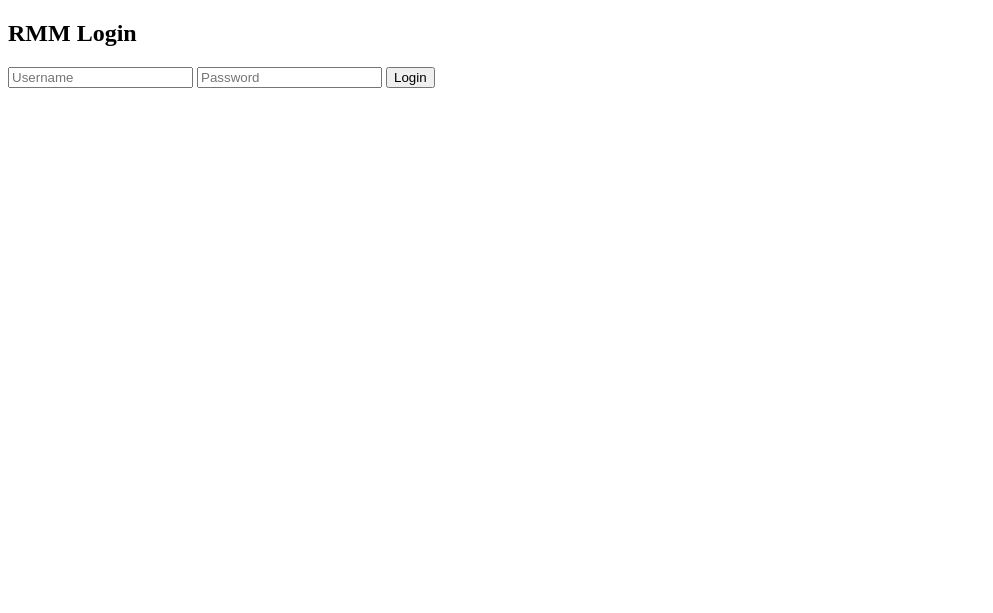
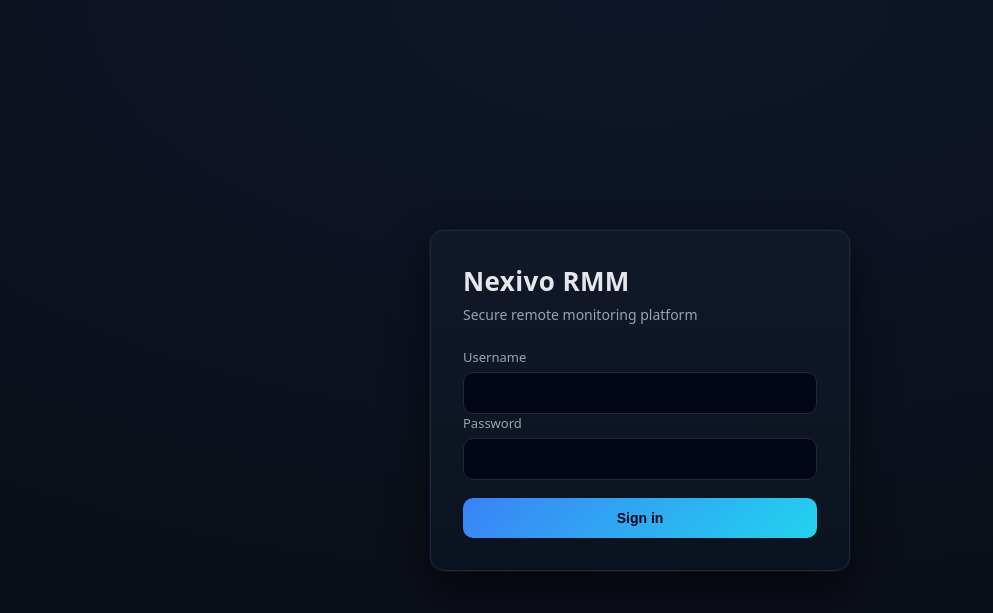
Before and after one commit to The-IT-Guy/customrmm, a FastAPI app: page / in a window 1280 px wide. Shown: the top 613 px of the page, without its empty margins (0-993 px from the left). Run offline with FastAPI, Linux system fonts and the light colour scheme.

Commit message:
Revamp login page with improved structure and labels
Updated the login form layout and added labels for better accessibility.

```diff
--- a/customrmm-gold-alpha/server/templates/login.html
+++ b/customrmm-gold-alpha/server/templates/login.html
@@ -1,11 +1,25 @@
 <!DOCTYPE html>
 <html>
+<head>
+  <title>Nexivo RMM</title>
+  <link rel="stylesheet" href="/static/nexivo.css">
+</head>
 <body>
-<h2>RMM Login</h2>
-<form method="post" action="/login">
-<input name="username" placeholder="Username">
-<input type="password" name="password" placeholder="Password">
-<button>Login</button>
-</form>
+  <div class="container">
+    <div class="panel">
+      <h1>Nexivo RMM</h1>
+      <div class="subtitle">Secure remote monitoring platform</div>
+
+      <form method="post" action="/login">
+        <label>Username</label>
+        <input name="username" required>
+
+        <label>Password</label>
+        <input type="password" name="password" required>
+
+        <button type="submit">Sign in</button>
+      </form>
+    </div>
+  </div>
 </body>
 </html>
```
